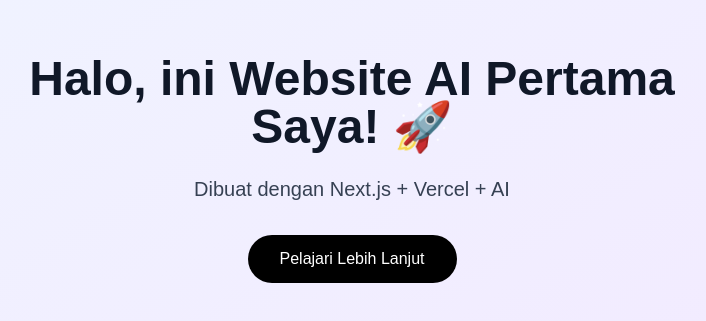
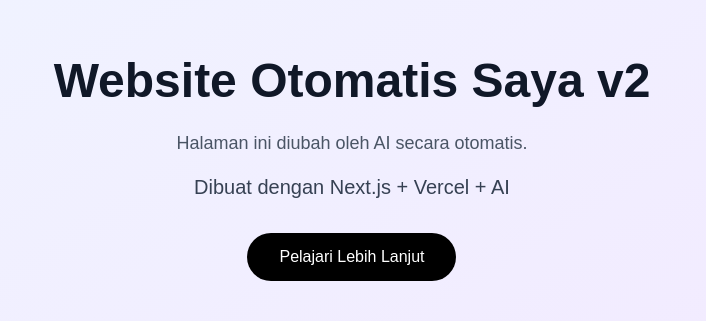
Before and after one commit to Absbsb286/my-ai-website, a Next.js app: page / in a window 1280 px wide. Shown: the part 231-552 px from the top of the page, without its empty margins (288-994 px from the left). Built offline with nearby package versions, Linux system fonts and the light colour scheme.

Commit message:
AI auto-update: 1/10/2026, 23.56.57

```diff
--- a/package.json
+++ b/package.json
@@ -18,6 +18,7 @@
     "@types/node": "^20",
     "@types/react": "^19",
     "@types/react-dom": "^19",
+    "chokidar": "^5.0.0",
     "eslint": "^9",
     "eslint-config-next": "16.3.6",
     "tailwindcss": "^4",
--- a/src/app/page.tsx
+++ b/src/app/page.tsx
@@ -3,8 +3,11 @@
     <div className="flex flex-col items-center justify-center min-h-screen bg-gradient-to-br from-blue-50 to-purple-100 p-8">
       <main className="text-center max-w-2xl">
         <h1 className="text-5xl font-bold text-gray-900 mb-6">
-          Halo, ini Website AI Pertama Saya! 🚀
+          Website Otomatis Saya v2
         </h1>
+        <p className="text-lg text-gray-600 mb-4">
+          Halaman ini diubah oleh AI secara otomatis.
+        </p>
         <p className="text-xl text-gray-700 mb-8">
           Dibuat dengan Next.js + Vercel + AI
         </p>
```
Also changed, not shown: 2 other files (tests, documents, lock files or other folders).
